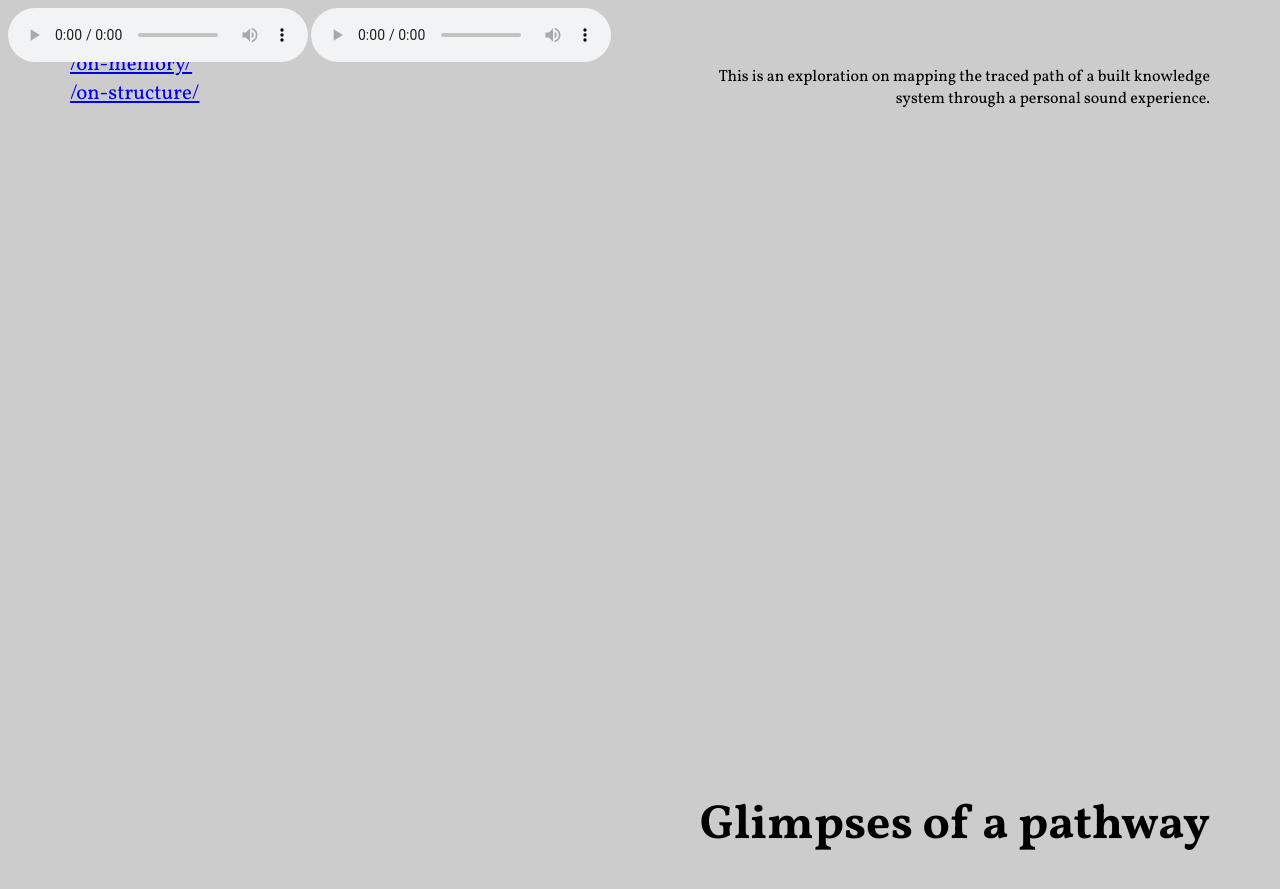
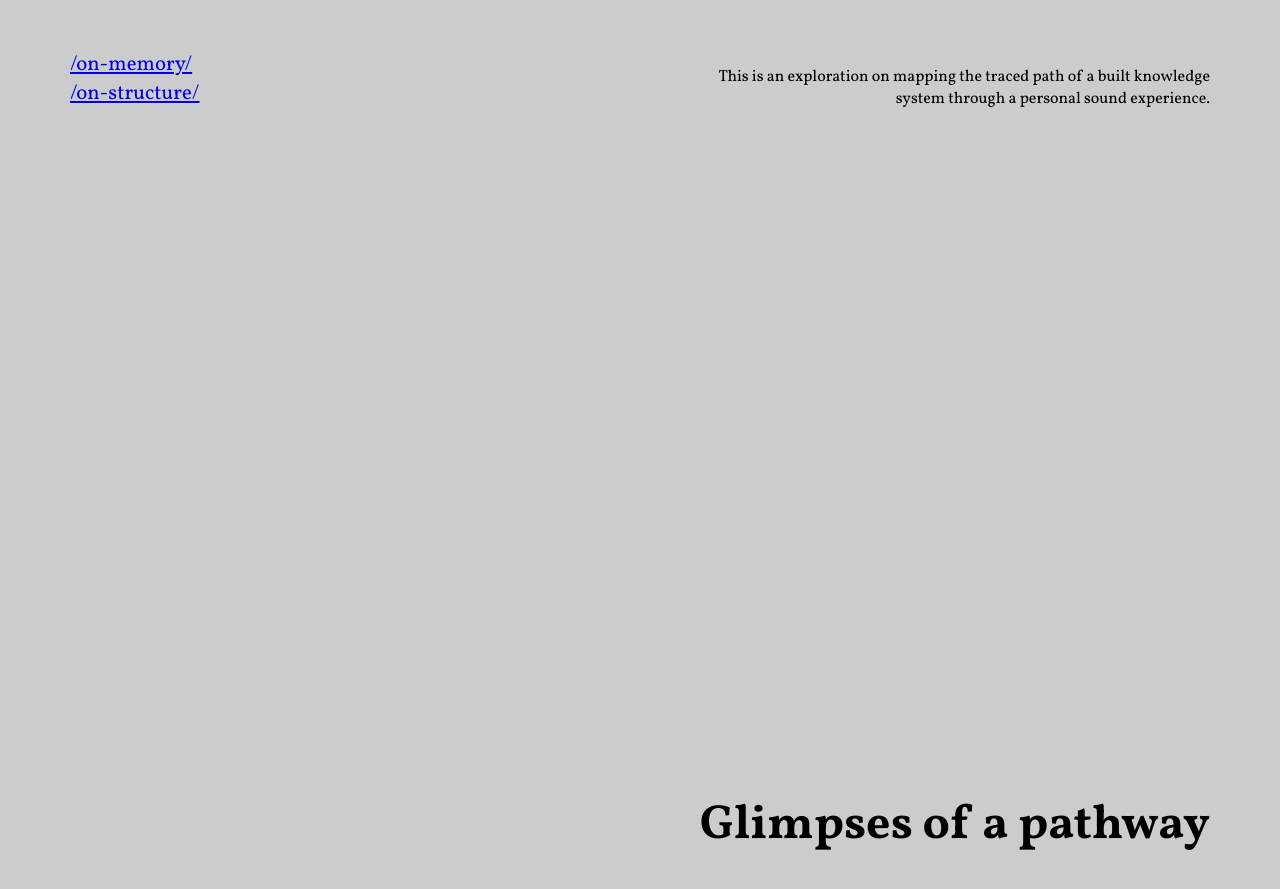
Before and after one commit to voidibby/glimpses-of-a-pathway, a Jekyll site: the page built from index.html, in a window 1280 px wide. Shown: the top 889 px of the page. Built offline with Jekyll 4.4.1, drawn with Linux system fonts in a browser that asks for light colours.

Commit message:
Fixed sound UI

```diff
--- a/_layouts/bit.html
+++ b/_layouts/bit.html
@@ -5,3 +5,8 @@ layout: main
 <div class="back-button">
 	<a href="/">←back</a>
 </div>
+
+<audio controls autoplay="autoplay" loop>
+	<source src="{{ page.sound_src }}" type="audio/mpeg" />
+	Your browser does not support the audio element.
+</audio>
--- a/assets/script.js
+++ b/assets/script.js
@@ -0,0 +1,5 @@
+/*
+var sample = document.getElementsByTagName("audio")[0];
+sample.play();
+sample.volume = 1;
+*/
--- a/index.html
+++ b/index.html
@@ -17,10 +17,3 @@ layout: main
 		personal sound experience.
 	</p>
 </div>
-
-{% for bit in site.bits %}
-<audio controls="controls" autoplay="autoplay">
-	<source src="{{ bit.sound_src }}" type="audio/mpeg" />
-	Your browser does not support the audio element.
-</audio>
-{% endfor %}
```
